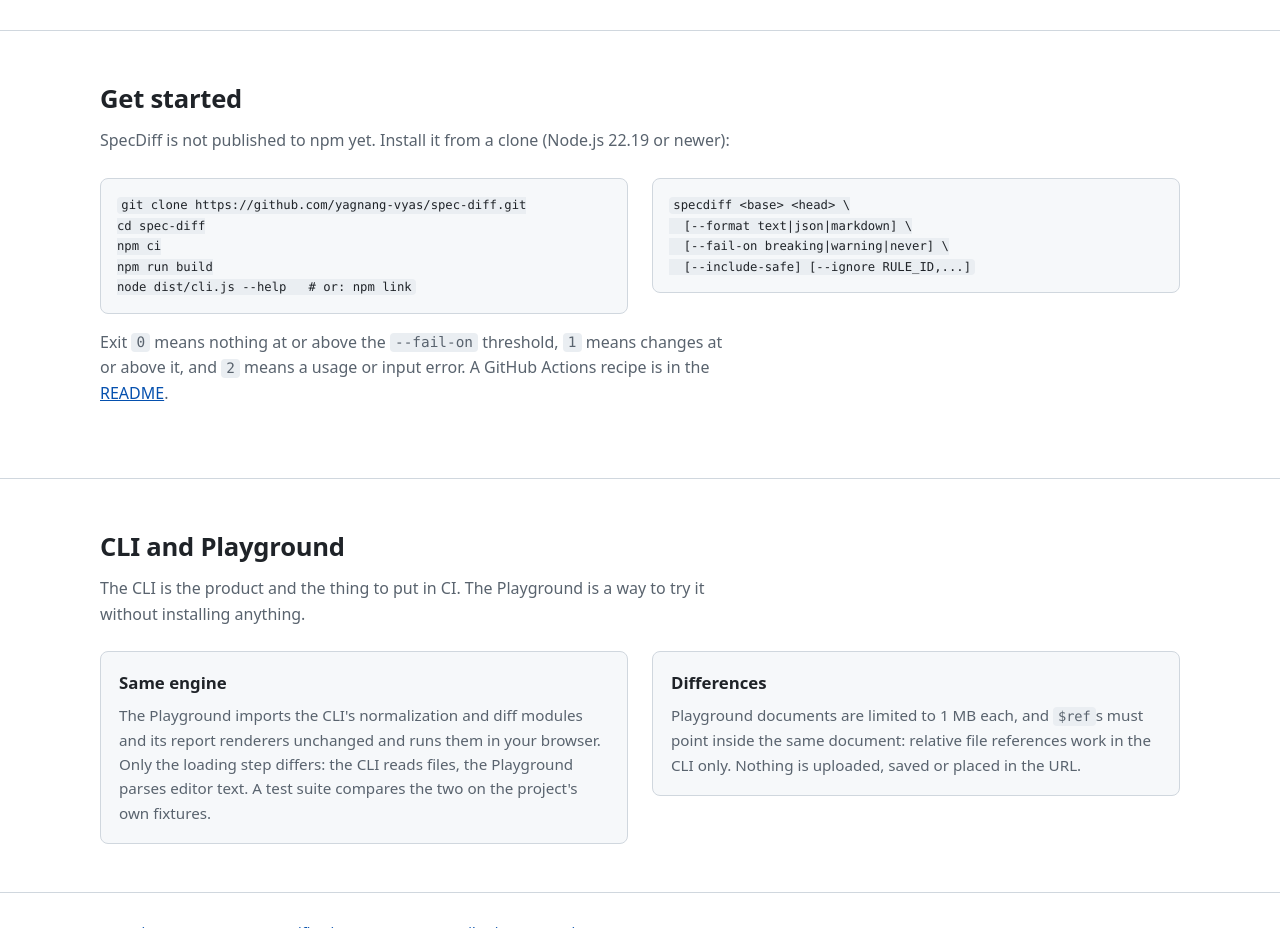
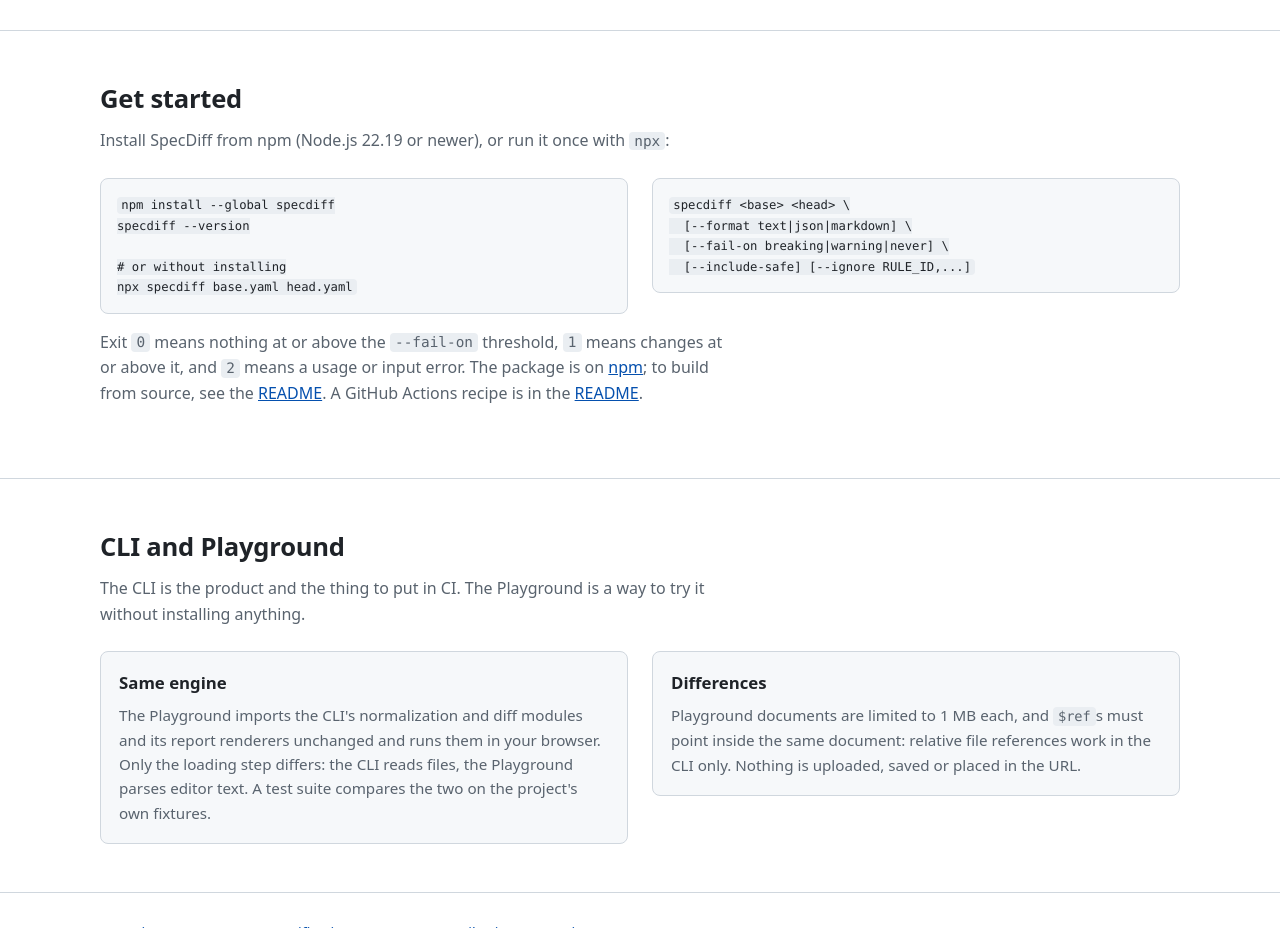
Before and after one commit to yagnang-vyas/spec-diff, a website built with Vite: page web/index.html in a window 1280 px wide. Shown: the part 2600-3528 px from the top of the page. Built offline with nearby package versions, Linux system fonts and the light colour scheme.

Commit message:
feat(web): show npm install steps on the landing page

```diff
--- a/web/index.html
+++ b/web/index.html
@@ -148,14 +148,15 @@ Summary: 10 breaking, 1 warning, 0 info (2 safe hidden, use --include-safe to li
         <div class="wrap">
           <h2>Get started</h2>
           <p class="sub">
-            SpecDiff is not published to npm yet. Install it from a clone (Node.js 22.19 or newer):
+            Install SpecDiff from npm (Node.js 22.19 or newer), or run it once with
+            <code>npx</code>:
           </p>
           <div class="two-col">
-            <pre class="code"><code>git clone https://github.com/yagnang-vyas/spec-diff.git
-cd spec-diff
-npm ci
-npm run build
-node dist/cli.js --help   # or: npm link</code></pre>
+            <pre class="code"><code>npm install --global specdiff
+specdiff --version
+
+# or without installing
+npx specdiff base.yaml head.yaml</code></pre>
             <pre class="code"><code>specdiff &lt;base&gt; &lt;head&gt; \
   [--format text|json|markdown] \
   [--fail-on breaking|warning|never] \
@@ -164,7 +165,9 @@ node dist/cli.js --help   # or: npm link</code></pre>
           <p class="sub" style="margin-top:16px">
             Exit <code>0</code> means nothing at or above the <code>--fail-on</code> threshold,
             <code>1</code> means changes at or above it, and <code>2</code> means a usage or input
-            error. A GitHub Actions recipe is in the
+            error. The package is on
+            <a href="https://www.npmjs.com/package/specdiff">npm</a>; to build from source, see the
+            <a href="https://github.com/yagnang-vyas/spec-diff#install">README</a>. A GitHub Actions recipe is in the
             <a href="https://github.com/yagnang-vyas/spec-diff#ci-recipe-github-actions">README</a>.
           </p>
         </div>
```
Also changed, not shown: web/test/landing.test.ts (+11 -4 lines).
